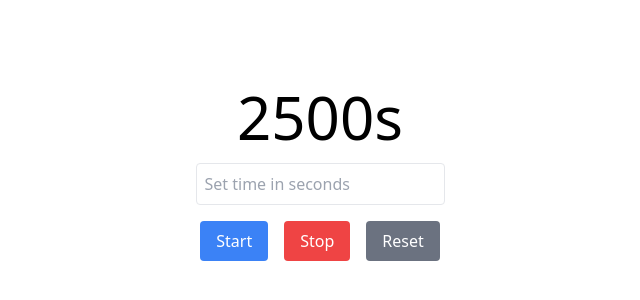
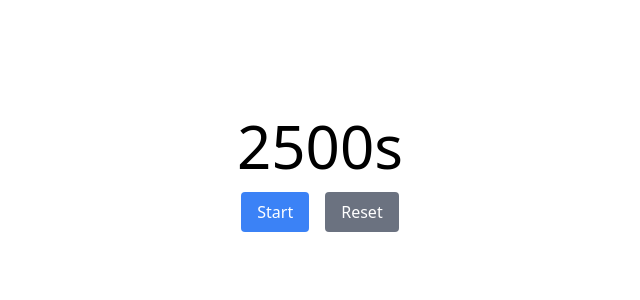
Before and after one commit to Nakayama-Yuki/PomodoroTimer, a Next.js app: page / in a window 1280 px wide. Shown: the part 226-526 px from the top of the page, without its empty margins (320-960 px from the left). Built offline with nearby package versions, Linux system fonts and the light colour scheme.

Commit message:
Refactor Timer component and remove unused inputTime state

```diff
--- a/src/components/Timer.tsx
+++ b/src/components/Timer.tsx
@@ -5,7 +5,6 @@ import { useState, useEffect } from "react";
 export default function Timer() {
   const [time, setTime] = useState(2500);
   const [isRunning, setIsRunning] = useState(false);
-  const [inputTime, setInputTime] = useState("");
 
   useEffect(() => {
     let timer: NodeJS.Timeout;
@@ -20,7 +19,6 @@ export default function Timer() {
   }, [isRunning, time]);
 
   function handleStart() {
-    setTime(parseInt(inputTime, 10));
     setIsRunning(true);
   }
 
@@ -36,24 +34,20 @@ export default function Timer() {
   return (
     <div className="flex flex-col items-center justify-center h-screen">
       <div className="text-6xl mb-4">{time}s</div>
-      <input
-        type="number"
-        value={inputTime}
-        onChange={(e) => setInputTime(e.target.value)}
-        className="mb-4 p-2 border rounded"
-        placeholder="Set time in seconds"
-      />
       <div className="flex space-x-4">
+        {!isRunning ? (
           <button
             onClick={handleStart}
             className="bg-blue-500 text-white px-4 py-2 rounded">
             Start
           </button>
+        ) : (
           <button
             onClick={handleStop}
             className="bg-red-500 text-white px-4 py-2 rounded">
             Stop
           </button>
+        )}
         <button
           onClick={handleReset}
           className="bg-gray-500 text-white px-4 py-2 rounded">
```
Lines whose indentation alone changed are shown as unchanged.
